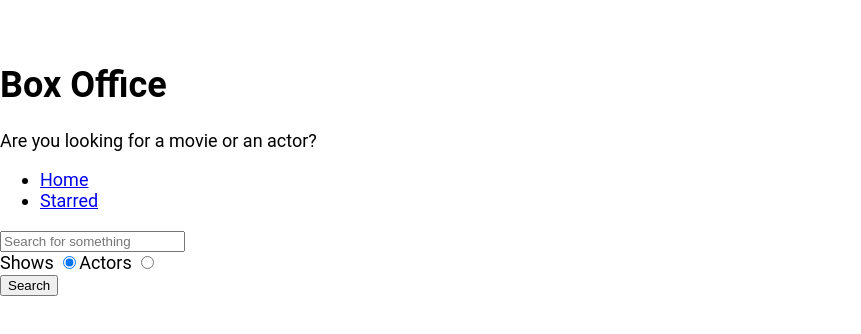
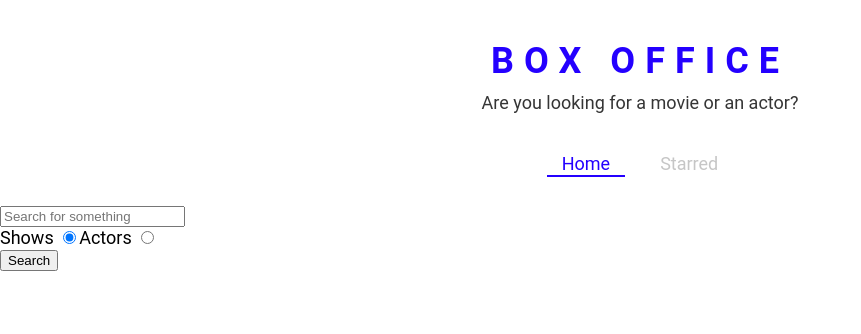
Before and after one commit to belnovic/box-office, a React (Create React App) app: page / in a window 1280 px wide. Shown: the top 334 px of the page, without its empty margins (0-861 px from the left). Built offline with nearby package versions, Linux system fonts and the light colour scheme; the HTML template or start-up script is replaced by a standard one.

Commit message:
did some styling and added theme

```diff
--- a/src/App.js
+++ b/src/App.js
@@ -1,11 +1,21 @@
 import React from 'react';
 import { Switch, Route } from 'react-router-dom'
+import { ThemeProvider } from 'styled-components';
 import Home from './pages/Home';
 import Starred from './pages/Starred';
 import Show from './pages/Show';
 
+const theme = {
+  mainColors: {
+    blue: '#2400ff',
+    gray: '#c6c6c6',
+    dark: '#353535',
+  },
+};
+
 function App() {
   return (
+    <ThemeProvider theme={theme}>
       <Switch>
         <Route exact path="/">
           <Home />
@@ -24,6 +34,7 @@
           <div>Not found</div>
         </Route>
       </Switch>
+    </ThemeProvider>
   );
 }
 
--- a/src/components/Navs.js
+++ b/src/components/Navs.js
@@ -1,5 +1,6 @@
 import React from 'react'
-import { Link } from 'react-router-dom'
+import { useLocation } from 'react-router'
+import { NavList, LinkStyled } from './Navs.styled'
 
 const LINKS = [
     {to: '/', text: 'Home'},
@@ -7,16 +8,23 @@
   ]
 
 const Navs = () => {
+
+const location = useLocation()
+
+
     return (
         <div>
-            <ul>
+            <NavList>
                 {
                     LINKS.map(item => (
                         <li key={item.to}>
-                            <Link to={item.to}>{item.text}</Link>
+                            <LinkStyled
+                            to={item.to} className={item.to === location.pathname ? 'active' : ''}>
+                                {item.text}
+                            </LinkStyled>
                         </li>)
                     )}
-            </ul>
+            </NavList>
         </div>
     )
 }
--- /dev/null
+++ b/src/components/Navs.styled.js
@@ -0,0 +1,41 @@
+import styled from "styled-components";
+import { Link } from "react-router-dom";
+
+export const NavList = styled.ul`
+  display: flex;
+  justify-content: center;
+  list-style: none;
+  margin: 0 0 30px;
+  padding: 0;
+`;
+
+export const LinkStyled = styled(Link)`
+  margin: 0 10px;
+  padding: 3px 15px;
+  position: relative;
+  text-decoration: none;
+  color: ${({ theme }) => theme.mainColors.gray};
+  &.active {
+    color: ${({ theme }) => theme.mainColors.blue};
+    &:after {
+      content: '';
+      position: absolute;
+      display: block;
+      height: 2px;
+      left: 0%;
+      bottom: 0;
+      background-color: ${({ theme }) => theme.mainColors.blue};
+      animation: slide-in 0.3s ease-in forwards;
+      @keyframes slide-in {
+        from {
+          left: 50%;
+          width: 0;
+        }
+        to {
+          left: 0%;
+          width: 100%;
+        }
+      }
+    }
+  }
+`;
--- a/src/components/Title.js
+++ b/src/components/Title.js
@@ -1,11 +1,12 @@
 import React from 'react'
+import { TitleWrapper } from './Title.styled'
 
 const Title = ({ title, subtitle }) => {
     return (
-        <div>
+        <TitleWrapper>
             <h1>{title}</h1>
             <p>{subtitle}</p>
-        </div>
+        </TitleWrapper>
     )
 }
 
--- /dev/null
+++ b/src/components/Title.styled.js
@@ -0,0 +1,18 @@
+import styled from "styled-components";
+
+export const TitleWrapper = styled.div`
+  text-align: center;
+  margin: 0 0 40px;
+
+  h1 {
+    color: ${({ theme }) => theme.mainColors.blue};
+    letter-spacing: 10px;
+    text-transform: uppercase;
+    margin: 0 0 10px;
+  }
+
+  p {
+    color: ${({ theme }) => theme.mainColors.dark};
+    margin: 0;
+  }
+`;
--- a/src/misc/custom-hooks.js
+++ b/src/misc/custom-hooks.js
@@ -1,3 +1,6 @@
+/* eslint-disable no-prototype-builtins */
+/* eslint-disable no-continue */
+/* eslint-disable no-restricted-syntax */
 import { useReducer, useEffect, useState, useRef, useCallback } from 'react';
 import { apiGet } from './config';
 
@@ -15,6 +18,7 @@
       return prevState;
   }
 }
+
 
 function usePersistedReducer(reducer, initialState, key) {
   const [state, dispatch] = useReducer(reducer, initialState, initial => {
@@ -34,6 +38,7 @@
   return usePersistedReducer(showsReducer, [], key);
 }
 
+// data persistence - keeps search text when user refreshes page
 export function useLastQuery(key = 'lastQuery') {
   const [input, setInput] = useState(() => {
     const persisted = sessionStorage.getItem(key);
@@ -67,12 +72,21 @@
   }
 };
 
+// extracts useReducer and useEffect to become reusable in other components
 export function useShow(showId) {
-  const [state, dispatch] = useReducer(reducer, {
-    show: null,
-    isLoading: true,
-    error: null,
-  });
+  // const [state, dispatch] = useReducer(reducer, {
+  //   show: null,
+  //   isLoading: true,
+  //   error: null,
+  // });
+  const [state, dispatch] = useReducer(
+    reducer,
+    {
+      show: null,
+      isLoading: true,
+      error: null
+    }
+  )
 
   useEffect(() => {
     let isMounted = true;
@@ -95,6 +109,7 @@
   }, [showId]);
 
   return state;
+
 }
 
 export function useWhyDidYouUpdate(name, props) {
--- a/src/pages/Home.js
+++ b/src/pages/Home.js
@@ -3,12 +3,13 @@
 import MainPageLayout from '../components/MainPageLayout'
 import ShowGrid from '../components/show/ShowGrid';
 import { apiGet } from '../misc/config';
+import { useLastQuery } from '../misc/custom-hooks';
 
 const Home = () => {
 
     // get use state and update function for inputs and results
     // defaultvalue set to empty string and null
-    const [input, setInput] = useState('');
+    const [input, setInput] = useLastQuery();
     const [results, setResults] = useState(null);
     const [searchOption, setSearchOption] = useState('shows');
 
```
